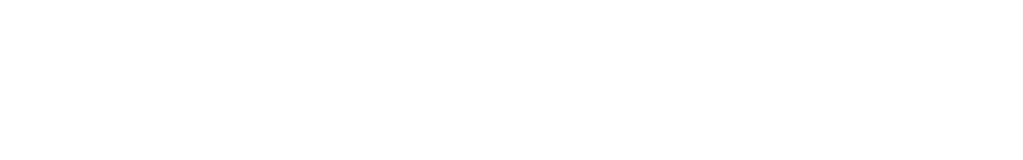
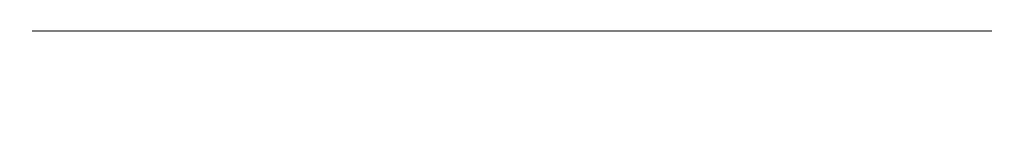
Before and after one commit to demond611/jw_church_site, a website: page app/index.html in a window 1280 px wide. Shown: the whole page, without its empty margins (128-1151 px from the left). Drawn offline with Linux system fonts and the light colour scheme.

Commit message:
updated various files

```diff
--- a/app/assets/styles/main.css
+++ b/app/assets/styles/main.css
@@ -3,3 +3,4 @@
 
 @import "normalize.css";
 @import "modules/_container";
+@import "modules/_footer";
--- /dev/null
+++ b/app/assets/styles/modules/_footer.css
@@ -0,0 +1,10 @@
+.footer {
+
+	margin-top: 30px;
+
+	&__footer-rule {
+		border-top: 2px solid black;
+		opacity: 0.5;
+	}
+
+}
--- a/app/index.html
+++ b/app/index.html
@@ -23,7 +23,9 @@
 		<!-- HEADER -->
 		<!-- BODY -->
 		<!-- FOOTER -->
-
+		<div class="footer">
+			<div class="footer__footer-rule"></div>
+		</div>
 	</div>
 
 </body>
--- a/app/temp/styles/main.css
+++ b/app/temp/styles/main.css
@@ -61,7 +61,8 @@ a {
 abbr[title] {
   border-bottom: none; /* 1 */
   text-decoration: underline; /* 2 */
-  text-decoration: underline dotted; /* 2 */
+  -webkit-text-decoration: underline dotted;
+          text-decoration: underline dotted; /* 2 */
 }
 /**
  * Add the correct font weight in Chrome, Edge, and Safari.
@@ -273,3 +274,12 @@ template {
 	margin-left: 10em;
 	margin-right: 10em;
 }
+.footer {
+
+	margin-top: 30px;
+
+}
+.footer__footer-rule {
+		border-top: 2px solid black;
+		opacity: 0.5;
+	}
--- a/package.json
+++ b/package.json
@@ -6,10 +6,14 @@
     "normalize.css": "^8.0.0"
   },
   "devDependencies": {
+    "autoprefixer": "^8.3.0",
     "browser-sync": "^2.23.7",
     "gulp": "^3.9.1",
     "gulp-postcss": "^7.0.1",
     "gulp-watch": "^5.0.0",
-    "postcss-import": "^11.1.0"
+    "postcss-import": "^11.1.0",
+    "postcss-mixins": "^6.2.0",
+    "postcss-nested": "^3.0.0",
+    "postcss-simple-vars": "^4.1.0"
   }
 }
```
Also changed, not shown: gulp/task/styles.js (+6 -2 lines), gulp/task/watch.js (+4 -4 lines), 1 other file.
